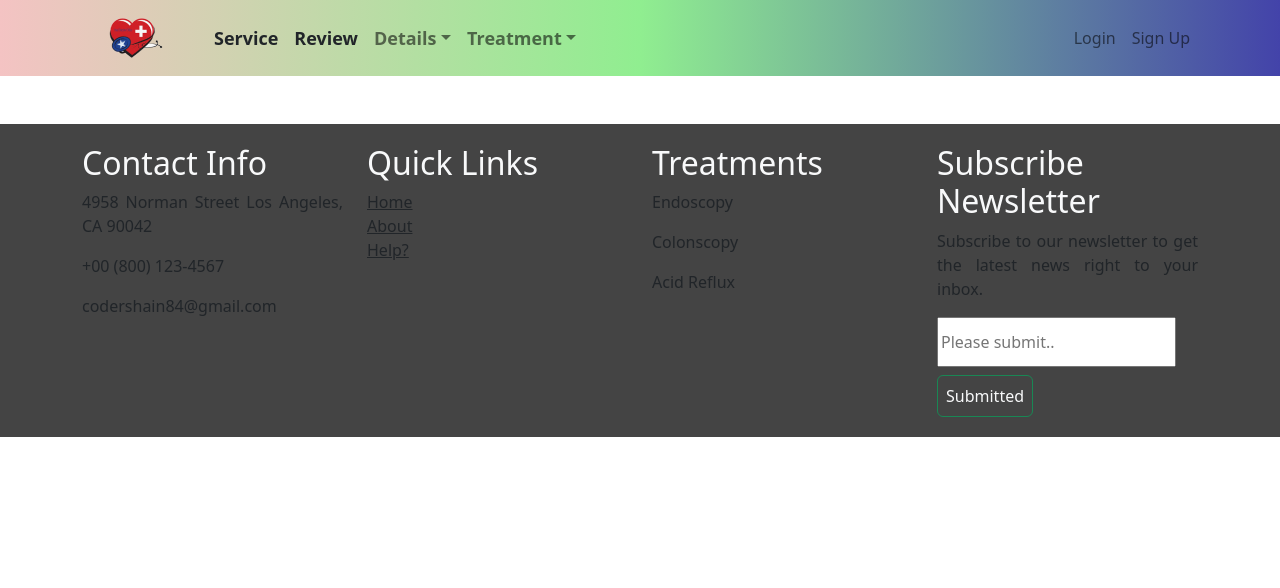
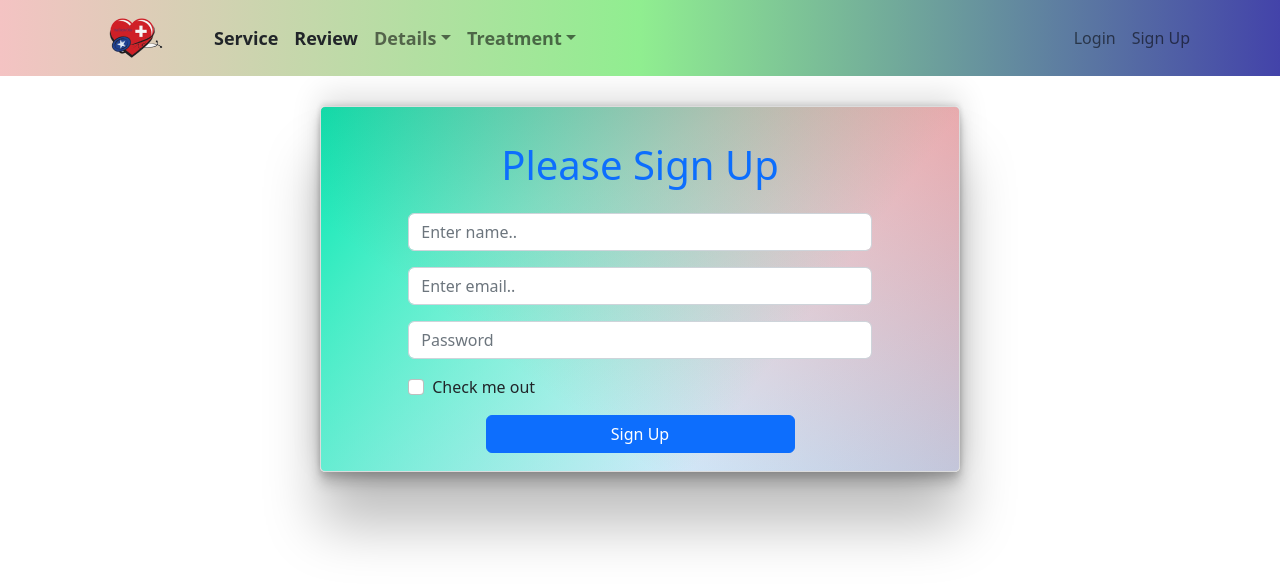
Before and after one commit to zohirul22/personal-doctor-website, a React (Create React App) app: page /signup in a window 1280 px wide. Shown: the top 588 px of the page. Built offline with nearby package versions, Linux system fonts and the light colour scheme.

Commit message:
login and signup from

```diff
--- a/src/App.js
+++ b/src/App.js
@@ -5,6 +5,8 @@ import Contract from './Home/Contract/Contract';
 import Header from './Home/Header/Header';
 import Footer from './Home/Footer/Footer';
 import Home from './Home/Home/Home';
+import Login from './SocialPage/Login/Login';
+import SignUp from './SocialPage/SignUp/SignUp';
 
 
 function App() {
@@ -18,10 +20,11 @@ function App() {
 
         <Route path='/about' element={<About></About>}></Route>
         <Route path='/contract' element={<Contract></Contract>}></Route>
-        <Route></Route>
-        <Route></Route>
+        <Route path='/login' element={<Login></Login>}></Route>
+
+        <Route path='/signup' element={<SignUp></SignUp>}></Route>
       </Routes>
-      <Footer></Footer>
+      {/* <Footer></Footer> */}
     </div>
   );
 }
--- a/src/Home/Header/Header.js
+++ b/src/Home/Header/Header.js
@@ -40,8 +40,8 @@ const Header = () => {
                             </NavDropdown>
                         </Nav>
                         <Nav>
-                            <Nav.Link href="#login">Login</Nav.Link>
-                            <Nav.Link href="#login">Sign Up</Nav.Link>
+                            <Nav.Link as={Link} to="/login">Login</Nav.Link>
+                            <Nav.Link as={Link} to="/signup">Sign Up</Nav.Link>
 
                         </Nav>
                     </Navbar.Collapse>
--- a/src/SocialPage/Login/Login.js
+++ b/src/SocialPage/Login/Login.js
@@ -1,9 +1,26 @@
 import React from 'react';
+import { Button, Form } from 'react-bootstrap';
 
 const Login = () => {
     return (
-        <div>
-         <p>   THis is login page</p>
+        <div className='signup'>
+            <div className="mx-auto w-50 signup-from ">
+                <h1 className='text-center text-success my-4'>Please  Login</h1>
+                <Form >
+                    <Form.Group className="mb-3 w-75 mx-auto" controlId="formBasicPassword">
+
+                        <Form.Control type="email" placeholder="Enter email.." />
+                    </Form.Group>
+                    <Form.Group className="mb-3 w-75 mx-auto" controlId="formBasicPassword">
+
+                        <Form.Control type="password" placeholder="Password" />
+                    </Form.Group>
+
+                    <Button variant="primary mb-2 mx-auto d-block w-50 btn-design" type="submit">
+                        Login
+                    </Button>
+                </Form>
+            </div>
         </div>
     );
 };
--- a/src/SocialPage/SignUp/SignUp.css
+++ b/src/SocialPage/SignUp/SignUp.css
@@ -0,0 +1,12 @@
+.signup-from {
+    height: fit-content;
+    border: 1px solid gainsboro;
+    background: linear-gradient(217deg, rgba(216, 14, 14, 0.333), rgba(255, 0, 0, 0) 70.71%),
+        linear-gradient(127deg, rgb(5, 231, 178), rgba(0, 255, 0, 0) 70.71%),
+        linear-gradient(336deg, rgba(52, 158, 234, 0.311), rgba(0, 0, 255, 0) 70.71%);
+    margin-top: 30px;
+    padding: 10px;
+    border-radius: 5px;
+    box-shadow: rgba(0, 0, 0, 0.25) 0px 54px 55px, rgba(0, 0, 0, 0.12) 0px -12px 30px, rgba(0, 0, 0, 0.12) 0px 4px 6px, rgba(0, 0, 0, 0.17) 0px 12px 13px, rgba(0, 0, 0, 0.09) 0px -3px 5px;
+
+}
--- a/src/SocialPage/SignUp/SignUp.js
+++ b/src/SocialPage/SignUp/SignUp.js
@@ -1,9 +1,35 @@
 import React from 'react';
+import { Button, Form } from 'react-bootstrap';
+import './SignUp.css'
 
 const SignUp = () => {
     return (
-        <div>
-            <h2>this is signup page</h2>
+        <div className='signup'>
+          <div className="mx-auto w-50 signup-from ">
+          <h1 className='text-center text-primary my-4'>Please Sign Up</h1>
+            <Form >
+                <Form.Group className="mb-3 w-75 mx-auto" controlId="formBasicEmail">
+
+                    <Form.Control type="text" placeholder="Enter name.." />
+
+                </Form.Group>
+
+                <Form.Group className="mb-3 w-75 mx-auto" controlId="formBasicPassword">
+
+                    <Form.Control type="email" placeholder="Enter email.." />
+                </Form.Group>
+                <Form.Group className="mb-3 w-75 mx-auto" controlId="formBasicPassword">
+
+                    <Form.Control type="password" placeholder="Password" />
+                </Form.Group>
+                <Form.Group className="mb-3 w-75 mx-auto" controlId="formBasicCheckbox">
+                    <Form.Check type="checkbox" label="Check me out" />
+                </Form.Group>
+                <Button variant="primary mb-2 mx-auto d-block w-50 btn-design" type="submit">
+                    Sign Up
+                </Button>
+            </Form>
+          </div>
         </div>
     );
 };
```
